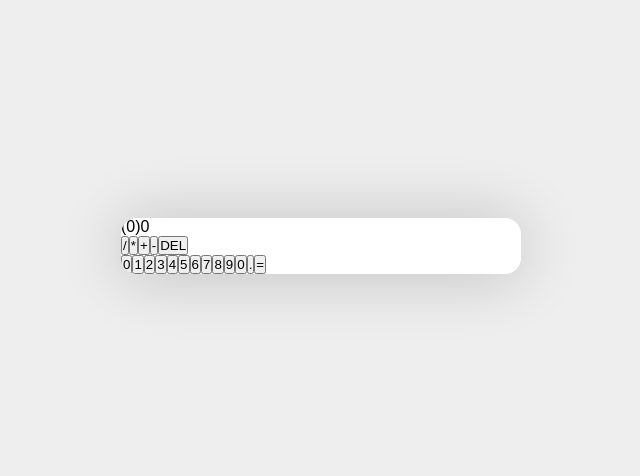
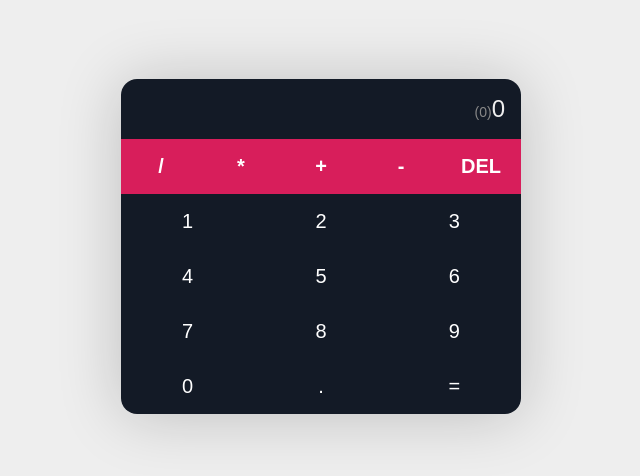
Before and after one commit to khizar-riaz/ReactJS_Calculator-app, a React (Create React App) app: page / in a window 1280 px wide. Shown: the part 154-630 px from the top of the page, without its empty margins (319-959 px from the left). Built offline with nearby package versions, Linux system fonts and the light colour scheme.

Commit message:
react JS calculat update 3 (CSS)

```diff
--- a/src/App.js
+++ b/src/App.js
@@ -4,7 +4,7 @@
     {
    const digits =[];
 
-   for (let i = 0; i<10; i++){
+   for (let i = 1; i<10; i++){
     digits.push(
       <button key={i}>{i}</button>
     )
--- a/src/index.css
+++ b/src/index.css
@@ -26,11 +26,60 @@
 
 }
 
-.calculator{
+.calculator {
   width: 100%;
   max-width: 400px;
   background-color: #fff;
   border-radius: 16px;
   overflow: hidden;
-   box-shadow: 0px 2px 64px rgba(0,0,0,0.2);
+  box-shadow: 0px 2px 64px rgba(0, 0, 0, 0.2);
 }
+
+.display{
+  padding: 16px;
+  text-align: right;
+  background-color: var(--dark);
+  color: var(--light);
+  font-size: 24px;
+  font-weight: 300;
+}
+.display span {
+  font-size: 14px;
+  color: #888;
+}
+
+button {
+appearance: none;
+border: none;
+outline: none;
+color: #FFF;
+font-size: 20px;
+padding: 16px;
+cursor: pointer;
+transition: 0.4s;
+}
+
+button:hover {
+  opacity: 0.9;
+
+}
+.operators {
+  display:  flex;
+}
+
+.operators button {
+  flex: 1 1 0%;
+  background-color: var(--primary);
+  font-weight: 700;
+}
+
+.digits {
+display: flex;
+flex-wrap: wrap;
+}
+
+.digits button {
+  flex: 1 1 33.333%;
+  max-width: 33.333%;
+  background-color: var(--dark);
+}
```
